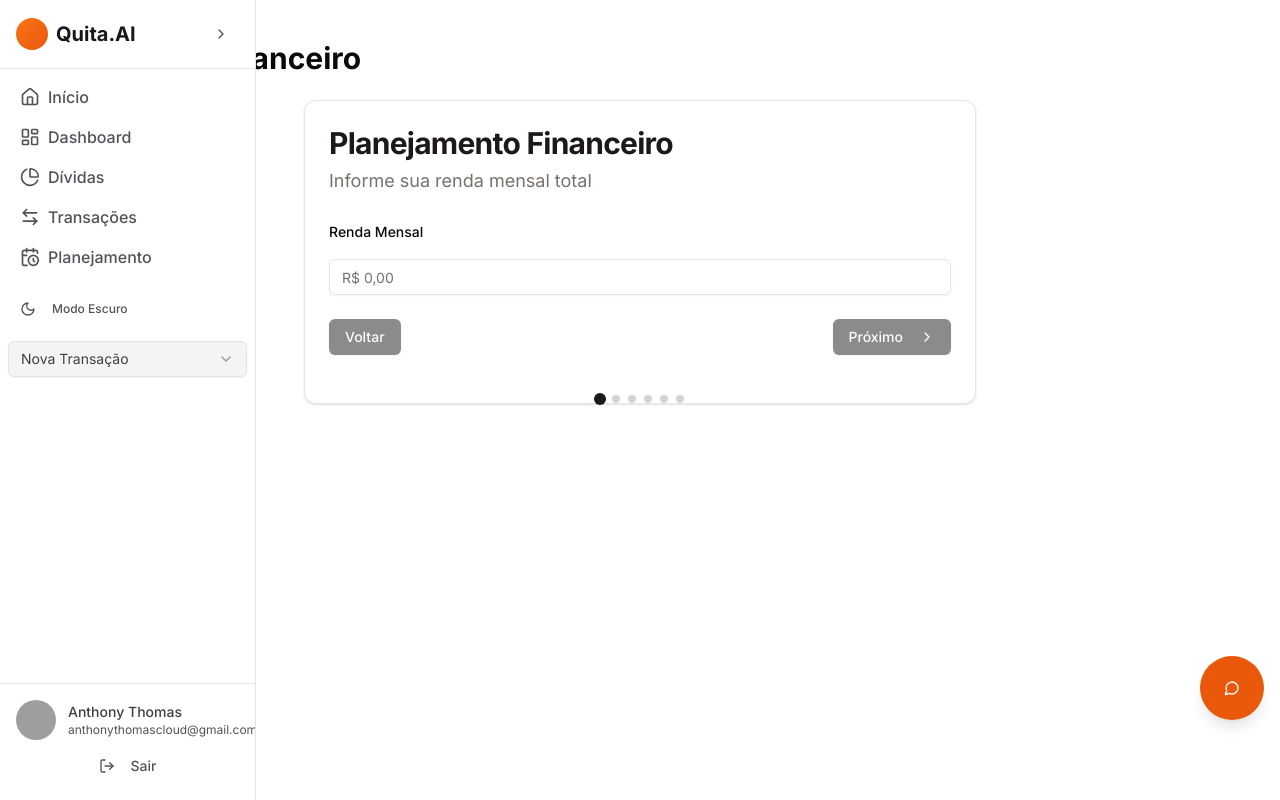
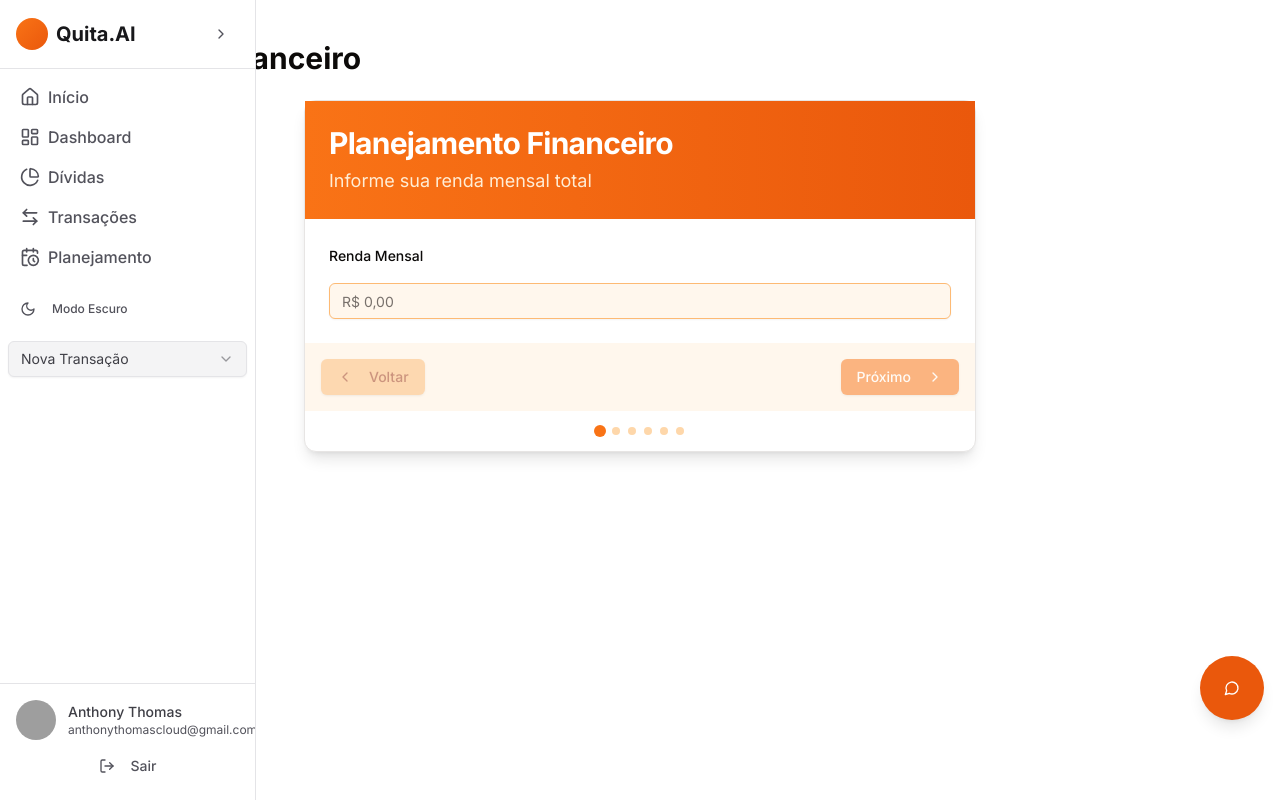
Before and after one commit to DevT0nis/hacka-client, a Next.js app in the folder hacka/: page /planejamento in a window 1280 px wide. Built offline with nearby package versions, Linux system fonts and the light colour scheme; grey boxes are pictures that could not be loaded.

Commit message:
Update form-planejamento.tsx

```diff
--- a/hacka/src/app/components/form-planejamento.tsx
+++ b/hacka/src/app/components/form-planejamento.tsx
@@ -7,7 +7,7 @@ import { Button } from "@/components/ui/button"
 import { Input } from "@/components/ui/input"
 import { Label } from "@/components/ui/label"
 import { Card, CardContent, CardDescription, CardFooter, CardHeader, CardTitle } from "@/components/ui/card"
-import { ChevronRight } from 'lucide-react'
+import { ChevronRight, ChevronLeft, Plus, Minus } from 'lucide-react'
 
 interface Divida {
   valor: string
@@ -141,7 +141,7 @@ export default function FormularioPlanejamentoFinanceiro() {
               value={formData.rendaMensal}
               onChange={(e) => handleInputChange('rendaMensal', e.target.value)}
               placeholder="R$ 0,00"
-              className="text-lg"
+              className="text-lg bg-orange-50 border-orange-300 focus:border-orange-500 focus:ring-orange-500"
             />
           </div>
         )
@@ -155,7 +155,7 @@ export default function FormularioPlanejamentoFinanceiro() {
               value={formData.gastosFixes}
               onChange={(e) => handleInputChange('gastosFixes', e.target.value)}
               placeholder="R$ 0,00"
-              className="text-lg"
+              className="text-lg bg-orange-50 border-orange-300 focus:border-orange-500 focus:ring-orange-500"
             />
           </div>
         )
@@ -169,7 +169,7 @@ export default function FormularioPlanejamentoFinanceiro() {
               value={formData.gastosVariaveis}
               onChange={(e) => handleInputChange('gastosVariaveis', e.target.value)}
               placeholder="R$ 0,00"
-              className="text-lg"
+              className="text-lg bg-orange-50 border-orange-300 focus:border-orange-500 focus:ring-orange-500"
             />
           </div>
         )
@@ -178,37 +178,37 @@ export default function FormularioPlanejamentoFinanceiro() {
           <div className="space-y-4">
             <Label>Dívidas</Label>
             {formData.dividas.map((divida, index) => (
-              <div key={index} className="space-y-2 p-4 bg-gray-100 rounded-lg">
+              <div key={index} className="space-y-2 p-4 bg-orange-100 rounded-lg">
                 <Input
                   type="number"
                   value={divida.valor}
                   onChange={(e) => handleDividaChange(index, 'valor', e.target.value)}
                   placeholder="Valor da dívida"
-                  className="text-lg"
+                  className="text-lg bg-orange-50 border-orange-300 focus:border-orange-500 focus:ring-orange-500"
                 />
                 <Input
                   type="text"
                   value={divida.prazo}
                   onChange={(e) => handleDividaChange(index, 'prazo', e.target.value)}
                   placeholder="Prazo (ex: 12 meses)"
-                  className="text-lg"
+                  className="text-lg bg-orange-50 border-orange-300 focus:border-orange-500 focus:ring-orange-500"
                 />
                 <Input
                   type="number"
                   value={divida.taxaJuros}
                   onChange={(e) => handleDividaChange(index, 'taxaJuros', e.target.value)}
                   placeholder="Taxa de juros (%)"
-                  className="text-lg"
+                  className="text-lg bg-orange-50 border-orange-300 focus:border-orange-500 focus:ring-orange-500"
                 />
                 {index > 0 && (
-                  <Button type="button" variant="destructive" onClick={() => removerDivida(index)}>
-                    Remover Dívida
+                  <Button type="button" variant="destructive" onClick={() => removerDivida(index)} className="bg-red-500 hover:bg-red-600">
+                    <Minus className="mr-2 h-4 w-4" /> Remover Dívida
                   </Button>
                 )}
               </div>
             ))}
-            <Button type="button" onClick={adicionarDivida} className="w-full">
-              Adicionar Dívida
+            <Button type="button" onClick={adicionarDivida} className="w-full bg-orange-500 hover:bg-orange-600 text-white">
+              <Plus className="mr-2 h-4 w-4" /> Adicionar Dívida
             </Button>
           </div>
         )
@@ -221,7 +221,7 @@ export default function FormularioPlanejamentoFinanceiro() {
               value={formData.objetivoPagamento}
               onChange={(e) => handleInputChange('objetivoPagamento', e.target.value)}
               placeholder="Ex: Quitar todas as dívidas"
-              className="text-lg"
+              className="text-lg bg-orange-50 border-orange-300 focus:border-orange-500 focus:ring-orange-500"
             />
           </div>
         )
@@ -234,7 +234,7 @@ export default function FormularioPlanejamentoFinanceiro() {
               value={formData.prazoPagamento}
               onChange={(e) => handleInputChange('prazoPagamento', e.target.value)}
               placeholder="Ex: 24 meses"
-              className="text-lg"
+              className="text-lg bg-orange-50 border-orange-300 focus:border-orange-500 focus:ring-orange-500"
             />
           </div>
         )
@@ -244,14 +244,14 @@ export default function FormularioPlanejamentoFinanceiro() {
   }
 
   return (
-    <Card className="w-full max-w-2xl mx-auto">
-      <CardHeader>
-        <CardTitle className="text-3xl font-bold text-primary">Planejamento Financeiro</CardTitle>
-        <CardDescription className="text-lg">
+    <Card className="w-full max-w-2xl mx-auto bg-white shadow-lg">
+      <CardHeader className="bg-gradient-to-r from-orange-500 to-orange-600 text-white">
+        <CardTitle className="text-3xl font-bold">Planejamento Financeiro</CardTitle>
+        <CardDescription className="text-lg text-orange-100">
           {etapas[etapaAtual].descricao}
         </CardDescription>
       </CardHeader>
-      <CardContent>
+      <CardContent className="p-6">
         <AnimatePresence mode="wait">
           <motion.div
             key={etapaAtual}
@@ -264,14 +264,14 @@ export default function FormularioPlanejamentoFinanceiro() {
           </motion.div>
         </AnimatePresence>
       </CardContent>
-      <CardFooter className="flex justify-between">
-        <Button onClick={voltarEtapa} disabled={etapaAtual === 0}>
-          Voltar
+      <CardFooter className="flex justify-between bg-orange-50 p-4">
+        <Button onClick={voltarEtapa} disabled={etapaAtual === 0} className="bg-orange-300 text-orange-800 hover:bg-orange-400">
+          <ChevronLeft className="mr-2 h-4 w-4" /> Voltar
         </Button>
         <Button
           onClick={avancarEtapa}
           disabled={!validarEtapa() || carregando}
-          className="bg-primary hover:bg-primary-dark transition-colors duration-300"
+          className="bg-orange-500 hover:bg-orange-600 text-white"
         >
           {etapaAtual === etapas.length - 1 ? (
             carregando ? 'Processando...' : 'Finalizar'
@@ -283,12 +283,12 @@ export default function FormularioPlanejamentoFinanceiro() {
           )}
         </Button>
       </CardFooter>
-      <div className="flex justify-center mt-4">
+      <div className="flex justify-center mt-4 pb-4">
         {etapas.map((_, index) => (
           <motion.div
             key={index}
             className={`h-2 w-2 rounded-full mx-1 ${
-              index === etapaAtual ? 'bg-primary' : 'bg-gray-300'
+              index === etapaAtual ? 'bg-orange-500' : 'bg-orange-200'
             }`}
             animate={{
               scale: index === etapaAtual ? 1.5 : 1,
```
